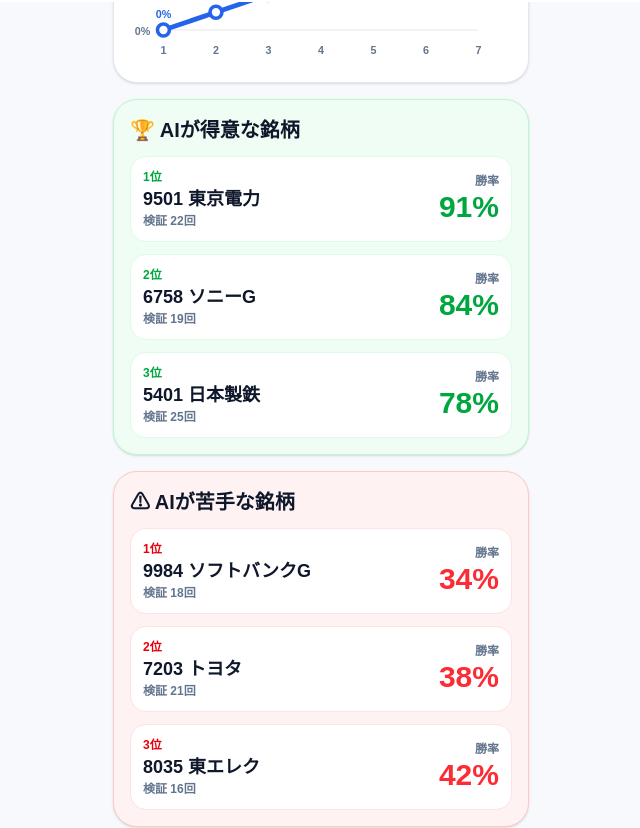
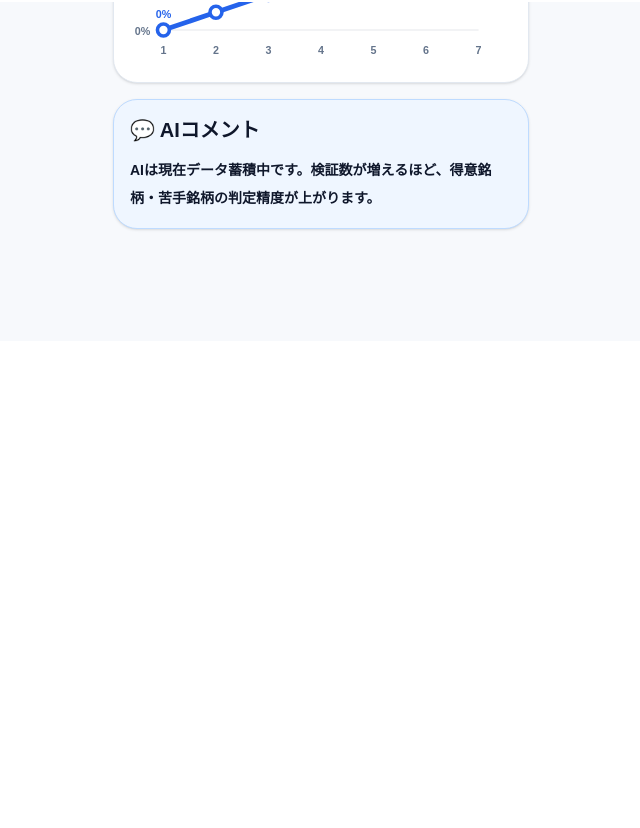
Before and after one commit to asawaku1632/signal-x, a Next.js app: page /learning in a window 1280 px wide. Shown: the part 798-1626 px from the top of the page, without its empty margins (319-959 px from the left). After the commit the page ends 1139 px from the top, so only its background shows below. Built offline with nearby package versions, Linux system fonts and the light colour scheme.

Commit message:
Remove fake best and worst stocks section

```diff
--- a/app/learning/page.tsx
+++ b/app/learning/page.tsx
@@ -181,75 +181,9 @@
   <WinRateChart data={data.winRateTrend} />
 </section>
 
-        <section className="rounded-[24px] bg-green-50 border border-green-200 p-4 mb-4 shadow-sm">
-          <h2 className="text-xl font-black mb-3">🏆 AIが得意な銘柄</h2>
 
-          <div className="space-y-3">
-            {data.bestStocks.map((stock, index) => (
-              <Link
-                key={stock.code}
-                href={`/analysis/${stock.code}`}
-                className="block rounded-2xl bg-white border border-green-100 p-3"
-              >
-                <div className="flex items-center justify-between">
-                  <div>
-                    <p className="text-xs font-black text-green-600">
-                      {index + 1}位
-                    </p>
-                    <p className="text-lg font-black">
-                      {stock.code} {stock.name}
-                    </p>
-                    <p className="text-xs text-slate-500 font-bold">
-                      検証 {stock.total}回
-                    </p>
-                  </div>
 
-                  <div className="text-right">
-                    <p className="text-xs font-black text-slate-500">勝率</p>
-                    <p className="text-3xl font-black text-green-600">
-                      {stock.winRate}%
-                    </p>
-                  </div>
-                </div>
-              </Link>
-            ))}
-          </div>
-        </section>
 
-        <section className="rounded-[24px] bg-red-50 border border-red-200 p-4 mb-4 shadow-sm">
-          <h2 className="text-xl font-black mb-3">⚠ AIが苦手な銘柄</h2>
-
-          <div className="space-y-3">
-            {data.worstStocks.map((stock, index) => (
-              <Link
-                key={stock.code}
-                href={`/analysis/${stock.code}`}
-                className="block rounded-2xl bg-white border border-red-100 p-3"
-              >
-                <div className="flex items-center justify-between">
-                  <div>
-                    <p className="text-xs font-black text-red-600">
-                      {index + 1}位
-                    </p>
-                    <p className="text-lg font-black">
-                      {stock.code} {stock.name}
-                    </p>
-                    <p className="text-xs text-slate-500 font-bold">
-                      検証 {stock.total}回
-                    </p>
-                  </div>
-
-                  <div className="text-right">
-                    <p className="text-xs font-black text-slate-500">勝率</p>
-                    <p className="text-3xl font-black text-red-500">
-                      {stock.winRate}%
-                    </p>
-                  </div>
-                </div>
-              </Link>
-            ))}
-          </div>
-        </section>
 
         <section className="rounded-[24px] bg-blue-50 border border-blue-200 p-4 mb-4 shadow-sm">
           <h2 className="text-xl font-black mb-3">💬 AIコメント</h2>
```
